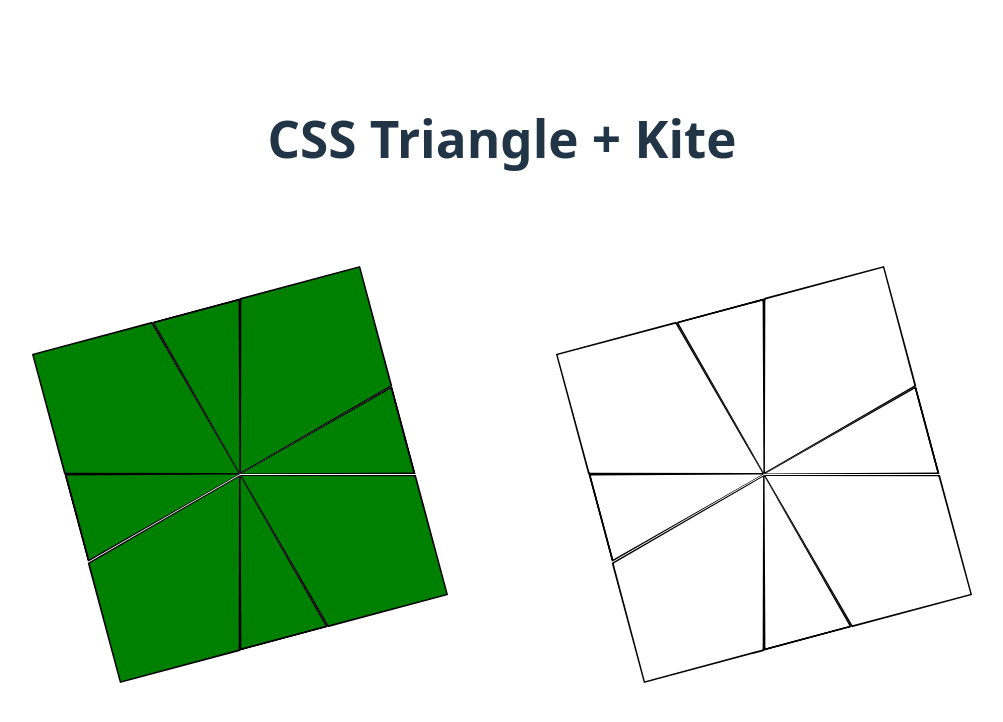
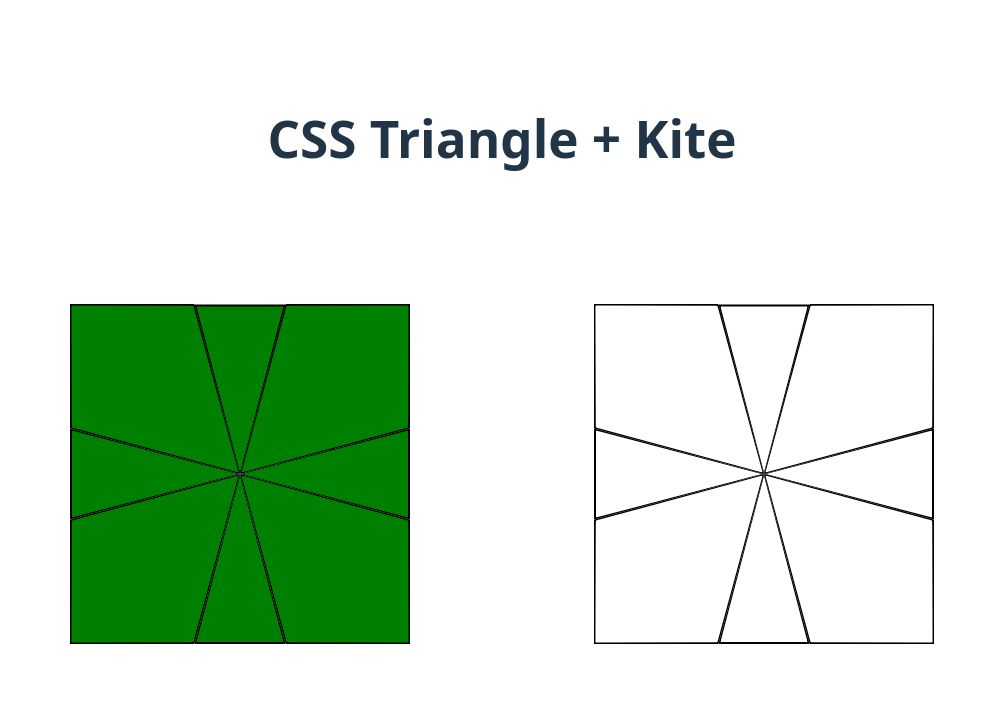
Before and after one commit to ssung1/square1-react, a React (Vite) app: page / in a window 1280 px wide. Shown: the top 722 px of the page, without its empty margins (10-1013 px from the left). Built offline with nearby package versions, Linux system fonts and the light colour scheme.

Commit message:
Assign angle to every block

```diff
--- a/src/block.js
+++ b/src/block.js
@@ -2,8 +2,9 @@ import { green, white, blue, orange, red, yellow, none  } from './block-color';
 import { triangle, kite } from './block-shape';
 
 class Block {
-  constructor(shape, faceColor, sideColor1, sideColor2) {
+  constructor(shape, angle, faceColor, sideColor1, sideColor2) {
     this.shape = shape;
+    this.angle = angle;
     this.faceColor = faceColor;
     this.sideColor1 = sideColor1;
     this.sideColor2 = sideColor2;
@@ -11,21 +12,21 @@ class Block {
 }
 
 // top
-export const blockTopNorth = new Block(triangle, green, blue, none);
-export const blockTopNorthEast = new Block(kite, green, blue, orange);
-export const blockTopEast = new Block(triangle, green, orange, none);
-export const blockTopSouthEast = new Block(kite, green, orange, red);
-export const blockTopSouth = new Block(triangle, green, red, none);
-export const blockTopSouthWest = new Block(kite, green, red, yellow);
-export const blockTopWest = new Block(triangle, green, yellow, none);
-export const blockTopNorthWest = new Block(kite, green, yellow, blue);
+export const blockTopNorth = new Block(triangle, 0, green, red, none);
+export const blockTopNorthEast = new Block(kite, 45, green, red, blue);
+export const blockTopEast = new Block(triangle, 90, green, blue, none);
+export const blockTopSouthEast = new Block(kite, 135, green, blue, orange);
+export const blockTopSouth = new Block(triangle, 180, green, orange, none);
+export const blockTopSouthWest = new Block(kite, 225, green, orange, yellow);
+export const blockTopWest = new Block(triangle, 270, green, yellow, none);
+export const blockTopNorthWest = new Block(kite, 315, green, yellow, red);
 
 // bottom
-export const blockBottomNorth = new Block(triangle, white, blue, none);
-export const blockBottomNorthEast = new Block(kite, white, blue, orange);
-export const blockBottomEast = new Block(triangle, white, orange, none);
-export const blockBottomSouthEast = new Block(kite, white, orange, red);
-export const blockBottomSouth = new Block(triangle, white, red, none);
-export const blockBottomSouthWest = new Block(kite, white, red, yellow);
-export const blockBottomWest = new Block(triangle, white, yellow, none);
-export const blockBottomNorthWest = new Block(kite, white, yellow, blue);
+export const blockBottomNorth = new Block(triangle, 0, white, red, none);
+export const blockBottomNorthEast = new Block(kite, 45, white, red, blue);
+export const blockBottomEast = new Block(triangle, 90, white, blue, none);
+export const blockBottomSouthEast = new Block(kite, 135, white, blue, orange);
+export const blockBottomSouth = new Block(triangle, 180, white, orange, none);
+export const blockBottomSouthWest = new Block(kite, 225, white, orange, yellow);
+export const blockBottomWest = new Block(triangle, 270, white, yellow, none);
+export const blockBottomNorthWest = new Block(kite, 315, white, yellow, red);
--- a/src/components/App.jsx
+++ b/src/components/App.jsx
@@ -1,24 +1,27 @@
 import './App.css'
 import FaceVisual from './FaceVisual'
 import { cube } from '../cube';
+import { triangle } from '../block-shape';
+import { green } from '../block-color';
 
 function convertToFaceShapes(blocks) {
   return blocks.map(block => ({
       shape: block.shape.shape,
+      angle: block.angle,
       color: block.faceColor.color,
   }));
 }
 
 function App() {
-  const topFaceShapes = convertToFaceShapes(cube.topFace.blocks);
-  const bottomFaceShapes = convertToFaceShapes(cube.bottomFace.blocks);
+  const topFace = convertToFaceShapes(cube.topFace.blocks)
+  const bottomFace = convertToFaceShapes(cube.bottomFace.blocks)
 
   return (
     <main className="home">
       <h1>CSS Triangle + Kite</h1>
       <div className="faces-row">
-        <FaceVisual shapes={topFaceShapes}/>
-        <FaceVisual shapes={bottomFaceShapes}/>
+        <FaceVisual shapes={topFace}/>
+        <FaceVisual shapes={bottomFace}/>
       </div>
     </main>
   )
--- a/src/components/FaceVisual.jsx
+++ b/src/components/FaceVisual.jsx
@@ -129,16 +129,14 @@ function Kite({ rotation = 0, longSideLength = 176, color = '#61dafb' }) {
 function arrangeFace(shapes, { centerX, centerY, triangleSideLength, kiteLongSideLength }) {
   const triangleDimensions = getTriangleDimensionsFromSide(triangleSideLength)
   const kiteGeometry = getKiteGeometry(kiteLongSideLength)
-  const firstShape = shapes[0]?.shape
-  const startAngleDeg = firstShape === 'triangle' ? 15 : 30
-  const startAngleRad = degToRad(startAngleDeg)
 
   return shapes.map((item, index) => {
     const shape = item.shape
     const color = item.color
-    const angle = startAngleRad + (2 * Math.PI * index) / shapes.length
-    const towardCenterAngleDeg = (angle * 180) / Math.PI + 180
-    const inwardRotation = towardCenterAngleDeg - 90
+    const angle =
+      item.angle !== undefined
+        ? degToRad(item.angle) : (2 * Math.PI * index) / shapes.length
+    const towardCenterAngleDeg = (angle * 180) / Math.PI
 
     let inwardOffset = { x: 0, y: 0 }
 
@@ -150,7 +148,7 @@ function arrangeFace(shapes, { centerX, centerY, triangleSideLength, kiteLongSid
       inwardOffset = kiteGeometry.inwardOffset
     }
 
-    const rotatedOffset = rotatePoint(inwardOffset, degToRad(inwardRotation))
+    const rotatedOffset = rotatePoint(inwardOffset, degToRad(towardCenterAngleDeg))
     const x = centerX - rotatedOffset.x
     const y = centerY - rotatedOffset.y
 
@@ -159,7 +157,7 @@ function arrangeFace(shapes, { centerX, centerY, triangleSideLength, kiteLongSid
     if (shape === 'triangle') {
       shapeElement = (
         <Triangle
-          rotation={inwardRotation}
+          rotation={towardCenterAngleDeg}
           sideLength={triangleSideLength}
           color={color}
         />
@@ -169,7 +167,7 @@ function arrangeFace(shapes, { centerX, centerY, triangleSideLength, kiteLongSid
     if (shape === 'kite') {
       shapeElement = (
         <Kite
-          rotation={inwardRotation}
+          rotation={towardCenterAngleDeg}
           longSideLength={kiteLongSideLength}
           color={color}
         />
```
